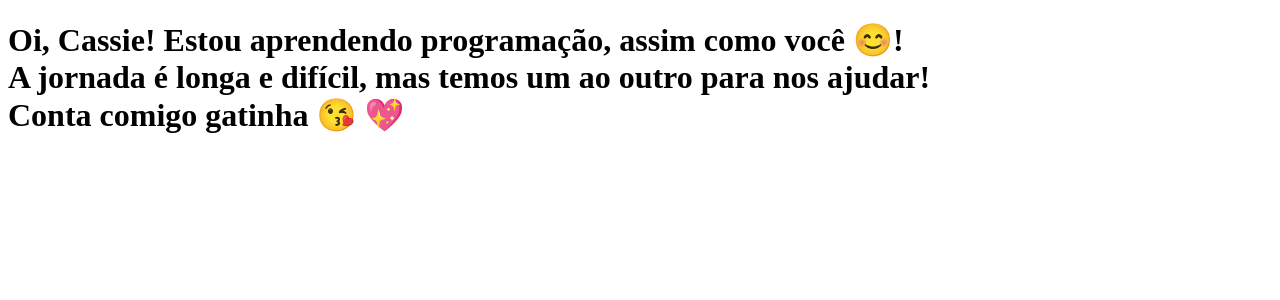
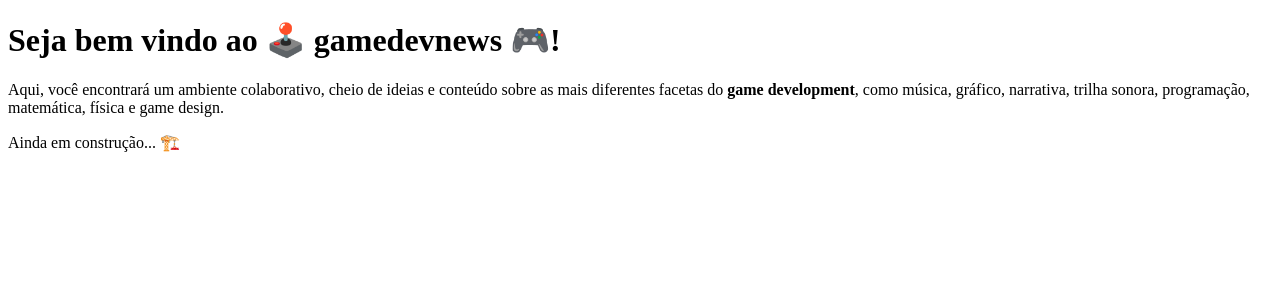
Before and after one commit to pedroqcastro/clone-tabnews, a Next.js app: page / in a window 1280 px wide. Shown: the top 300 px of the page. Built offline with nearby package versions, Linux system fonts and the light colour scheme.

Commit message:
Criação da página em construção

```diff
--- a/pages/index.js
+++ b/pages/index.js
@@ -1,11 +1,11 @@
 function Home() {
   return (
-    <h1>
-      Oi, Cassie! Estou aprendendo programação, assim como você 😊!
-      <br />A jornada é longa e difícil, mas temos um ao outro para nos ajudar!
-      <br />
-      Conta comigo gatinha 😘 💖
-    </h1>
+    <><h1>
+      Seja bem vindo ao 🕹️ gamedevnews 🎮!
+    </h1><p>Aqui, você encontrará um ambiente colaborativo, cheio de ideias e conteúdo sobre as mais diferentes
+      facetas do <strong>game development</strong>, como música, gráfico, narrativa, trilha sonora, programação, matemática, física e
+      game design.
+      </p><p>Ainda em construção... 🏗️</p></>
   );
 }
 
```
